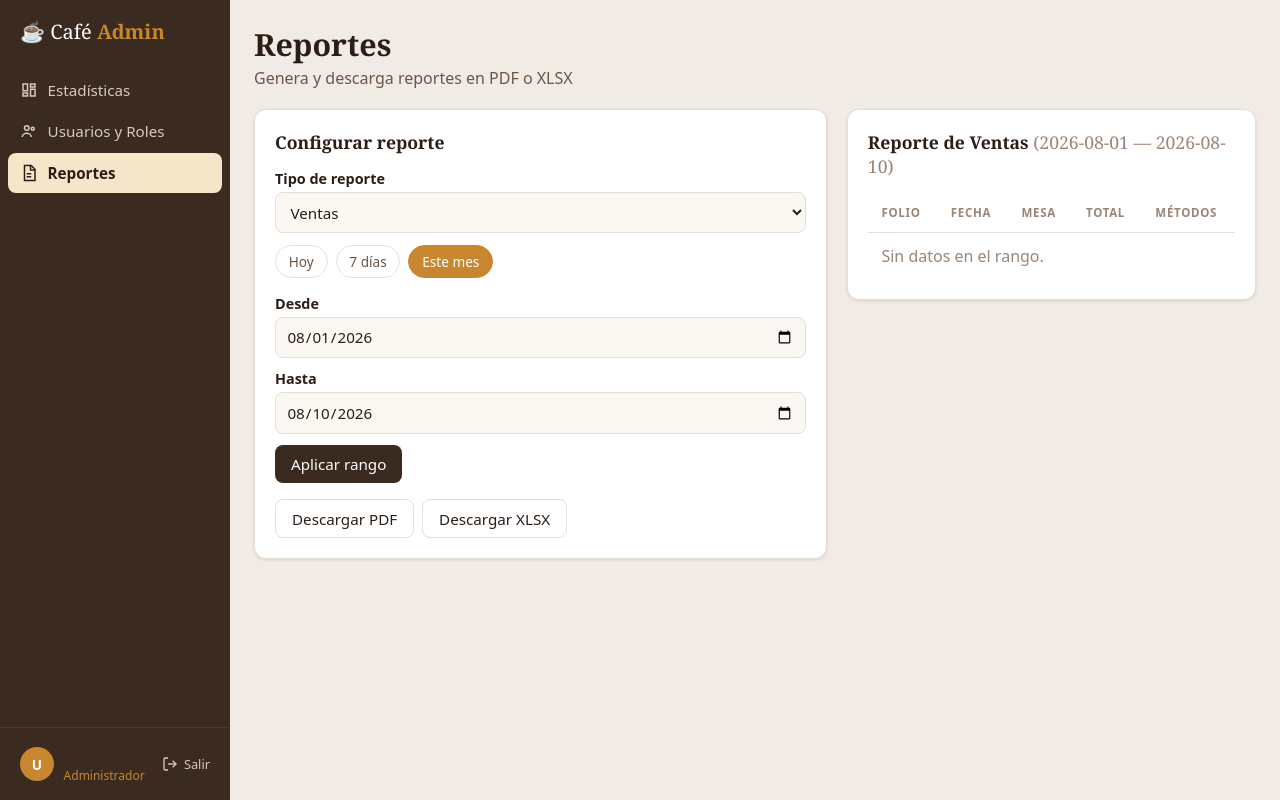
After one commit to VMMC5/cafeteria-system, a Flask app: page /reportes in a window 1280 px wide. The commit adds this page. Run offline with Flask 3, Linux system fonts and the light colour scheme; the visitor is signed in with stand-in values (Sample User, id 1); data that the repository does not hold is empty.

Commit message:
feat(web): página /reportes con vista previa (ventas/gastos)

```diff
--- a/web/app/__init__.py
+++ b/web/app/__init__.py
@@ -22,10 +22,12 @@ def create_app(config_object=Config):
 
     from app.auth.routes import bp as auth_bp
     from app.dashboard.routes import bp as dashboard_bp
+    from app.reportes.routes import bp as reportes_bp
     from app.usuarios.routes import bp as usuarios_bp
 
     app.register_blueprint(auth_bp)
     app.register_blueprint(dashboard_bp)
+    app.register_blueprint(reportes_bp)
     app.register_blueprint(usuarios_bp)
 
     @app.route("/")
--- /dev/null
+++ b/web/app/reportes/routes.py
@@ -0,0 +1,52 @@
+from flask import Blueprint, render_template, request
+from flask_login import login_required
+
+from app.dashboard.routes import rango_preset
+from app.services import api_client, api_gateway
+
+bp = Blueprint("reportes", __name__)
+
+
+def _reporte(tipo, filas):
+    """Normaliza un reporte a (titulo, headers, rows, total_row) para preview/export."""
+    if tipo == "gastos":
+        headers = ["Fecha", "Categoría", "Concepto", "Monto"]
+        rows = [
+            [f["fecha"][:10], f["categoria"], f["concepto"], f"{float(f['monto']):.2f}"]
+            for f in filas
+        ]
+        total = sum(float(f["monto"]) for f in filas)
+        return "Reporte de Gastos", headers, rows, ["Total", "", "", f"{total:.2f}"]
+    headers = ["Folio", "Fecha", "Mesa", "Total", "Métodos"]
+    rows = [
+        [
+            f["folio"],
+            f["fecha"][:10],
+            "" if f["mesa"] is None else str(f["mesa"]),
+            f"{float(f['total']):.2f}",
+            f["metodos"],
+        ]
+        for f in filas
+    ]
+    total = sum(float(f["total"]) for f in filas)
+    return "Reporte de Ventas", headers, rows, ["Total", "", "", f"{total:.2f}", ""]
+
+
+@bp.route("/reportes")
+@login_required
+def index():
+    tipo = "gastos" if request.args.get("tipo") == "gastos" else "ventas"
+    preset = request.args.get("preset", "mes")
+    desde, hasta = rango_preset(
+        preset, request.args.get("desde"), request.args.get("hasta")
+    )
+    if tipo == "gastos":
+        filas = api_gateway.call(api_client.get_reporte_gastos, desde, hasta)
+    else:
+        filas = api_gateway.call(api_client.get_reporte_ventas, desde, hasta)
+    titulo, headers, rows, total_row = _reporte(tipo, filas)
+    return render_template(
+        "reportes/index.html",
+        tipo=tipo, titulo=titulo, headers=headers, rows=rows, total_row=total_row,
+        preset=preset, desde=desde, hasta=hasta,
+    )
--- a/web/app/services/api_client.py
+++ b/web/app/services/api_client.py
@@ -132,3 +132,23 @@ def get_top_productos(access, desde=None, hasta=None, limite=10):
         timeout=TIMEOUT,
     )
     return _check(r)
+
+
+def get_reporte_ventas(access, desde=None, hasta=None):
+    r = requests.get(
+        f"{_base()}/reportes/ventas",
+        headers=_headers(access),
+        params={"desde": desde, "hasta": hasta},
+        timeout=TIMEOUT,
+    )
+    return _check(r)
+
+
+def get_reporte_gastos(access, desde=None, hasta=None):
+    r = requests.get(
+        f"{_base()}/reportes/gastos",
+        headers=_headers(access),
+        params={"desde": desde, "hasta": hasta},
+        timeout=TIMEOUT,
+    )
+    return _check(r)
--- a/web/app/templates/base.html
+++ b/web/app/templates/base.html
@@ -18,6 +18,10 @@
       <a class="sidebar__link {{ 'active' if request.endpoint and request.endpoint.startswith('usuarios.') }}" href="{{ url_for('usuarios.listar') }}">
         <svg viewBox="0 0 24 24" fill="none" stroke="currentColor" stroke-width="2"><circle cx="9" cy="8" r="3"/><path d="M3 20c0-3 3-5 6-5s6 2 6 5"/><circle cx="17" cy="9" r="2"/></svg>
         Usuarios y Roles
+      </a>
+      <a class="sidebar__link {{ 'active' if request.endpoint and request.endpoint.startswith('reportes.') }}" href="{{ url_for('reportes.index') }}">
+        <svg viewBox="0 0 24 24" fill="none" stroke="currentColor" stroke-width="2"><path d="M6 2h9l5 5v15H6z"/><path d="M14 2v6h6M9 13h6M9 17h6"/></svg>
+        Reportes
       </a>
     </nav>
     <div class="sidebar__user">
--- /dev/null
+++ b/web/app/templates/reportes/index.html
@@ -0,0 +1,50 @@
+{% extends "base.html" %}
+{% block title %}Reportes — Cafetería Aroma{% endblock %}
+{% block content %}
+<div class="page-head">
+  <div>
+    <h1>Reportes</h1>
+    <p class="sub">Genera y descarga reportes en PDF o XLSX</p>
+  </div>
+</div>
+
+<div class="cols">
+  <div class="card">
+    <h2 class="card__title">Configurar reporte</h2>
+    <form method="get">
+      <label>Tipo de reporte
+        <select name="tipo" onchange="this.form.submit()">
+          <option value="ventas" {{ 'selected' if tipo == 'ventas' }}>Ventas</option>
+          <option value="gastos" {{ 'selected' if tipo == 'gastos' }}>Gastos</option>
+        </select>
+      </label>
+      <div class="filtros" style="margin-top:.75rem;">
+        <button type="submit" name="preset" value="hoy"   class="pill {{ 'active' if preset == 'hoy' }}">Hoy</button>
+        <button type="submit" name="preset" value="7dias" class="pill {{ 'active' if preset == '7dias' }}">7 días</button>
+        <button type="submit" name="preset" value="mes"   class="pill {{ 'active' if preset == 'mes' }}">Este mes</button>
+      </div>
+      <label>Desde <input type="date" name="desde" value="{{ desde }}"></label>
+      <label>Hasta <input type="date" name="hasta" value="{{ hasta }}"></label>
+      <button type="submit" name="preset" value="rango" class="btn">Aplicar rango</button>
+    </form>
+    <div style="margin-top:1rem;display:flex;gap:.5rem;flex-wrap:wrap;">
+      <a class="btn btn--ghost" href="{{ url_for('reportes.index', tipo=tipo, preset='rango', desde=desde, hasta=hasta, formato='pdf') }}">Descargar PDF</a>
+      <a class="btn btn--ghost" href="{{ url_for('reportes.index', tipo=tipo, preset='rango', desde=desde, hasta=hasta, formato='xlsx') }}">Descargar XLSX</a>
+    </div>
+  </div>
+
+  <div class="card">
+    <h2 class="card__title">{{ titulo }} <span class="muted" style="font-weight:400">({{ desde }} — {{ hasta }})</span></h2>
+    <div style="overflow-x:auto;">
+    <table class="table">
+      <thead><tr>{% for h in headers %}<th>{{ h }}</th>{% endfor %}</tr></thead>
+      <tbody>
+        {% for row in rows %}<tr>{% for c in row %}<td>{{ c }}</td>{% endfor %}</tr>
+        {% else %}<tr><td colspan="{{ headers|length }}" class="muted">Sin datos en el rango.</td></tr>{% endfor %}
+        {% if rows %}<tr style="font-weight:700;">{% for c in total_row %}<td>{{ c }}</td>{% endfor %}</tr>{% endif %}
+      </tbody>
+    </table>
+    </div>
+  </div>
+</div>
+{% endblock %}
```
Also changed, not shown: web/tests/test_reportes.py (added, +55 -0 lines), web/app/reportes/__init__.py (added).
